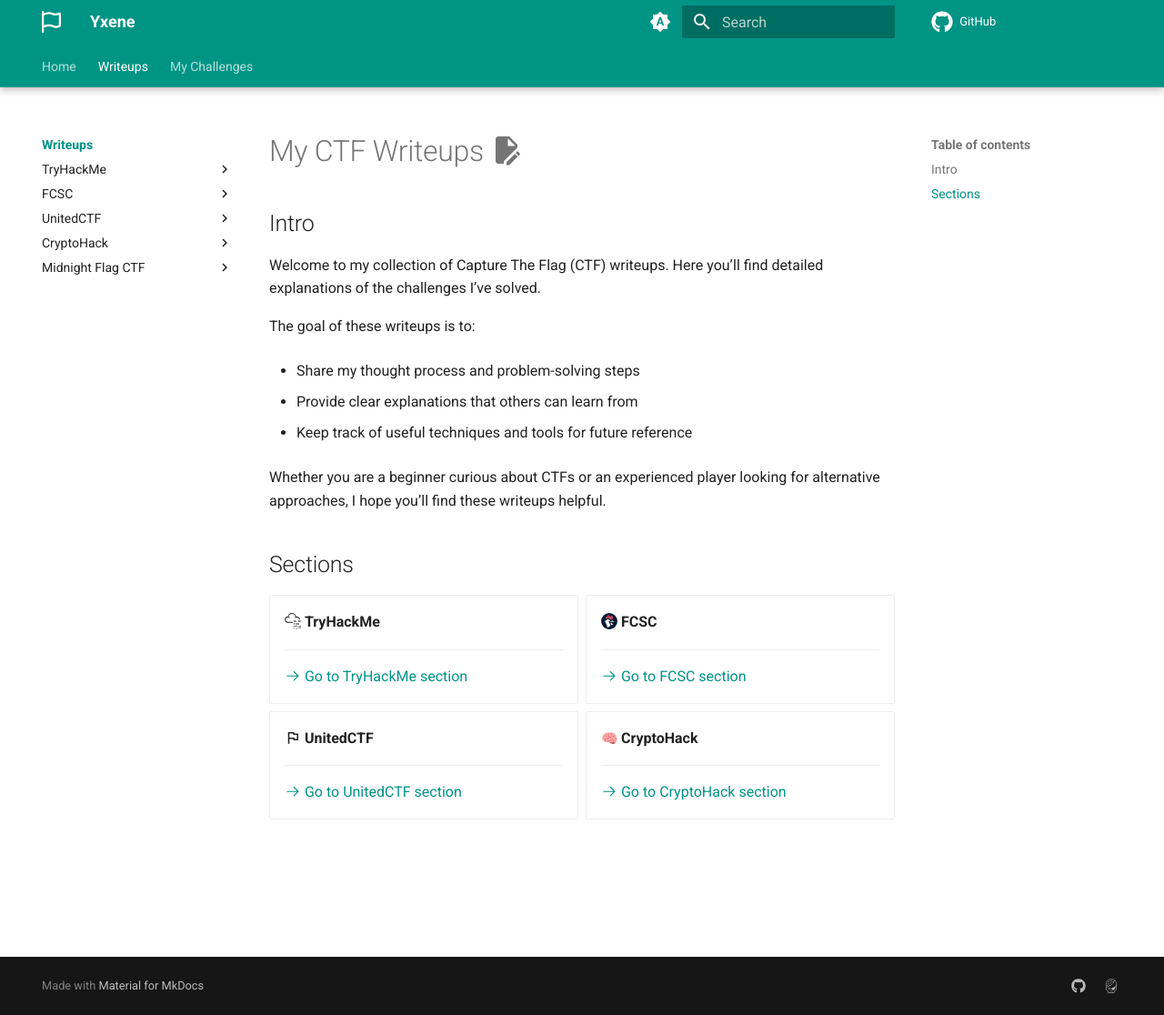
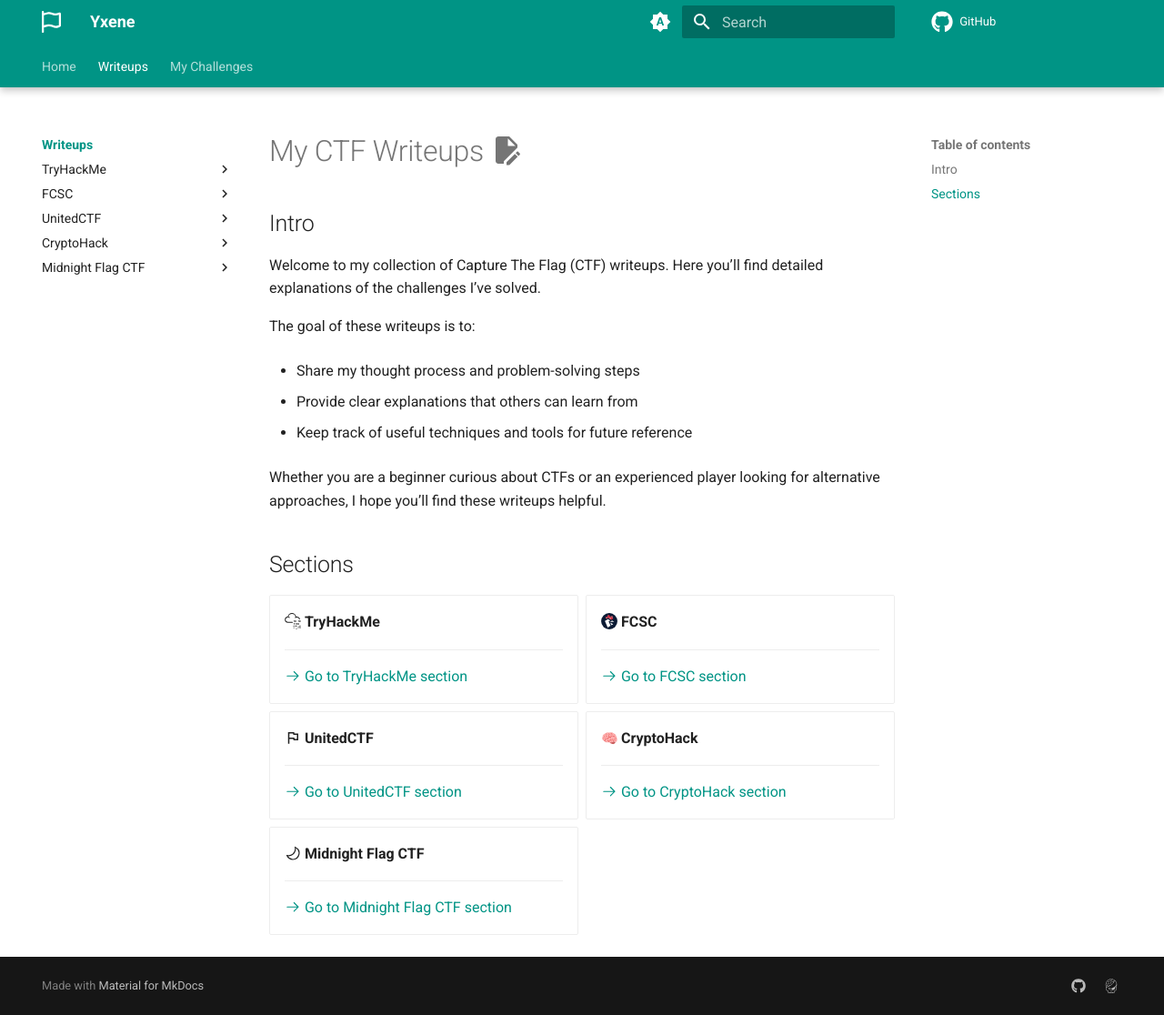
Before and after one commit to Yxene/yxene.github.io, an MkDocs documentation site: the page built from docs/writeups/README.md, in a window 1280 px wide and 1116 px high. Shown: the whole window at 91% size. Built offline with MkDocs 1.6.1 and Material for MkDocs 9.7.7, drawn with Linux system fonts in a browser that asks for light colours; emoji names are drawn with the system emoji font; comment, search, counter and statistics services are not loaded.

Commit message:
Add MFCTF Section in Writeup README

```diff
--- a/docs/writeups/README.md
+++ b/docs/writeups/README.md
@@ -43,5 +43,10 @@
 
     [:octicons-arrow-right-24: Go to CryptoHack section](cryptohack/README.md)
 
+-   :octicons-moon-24: __Midnight Flag CTF__
+
+    ---
+
+    [:octicons-arrow-right-24: Go to Midnight Flag CTF section](midnight-flag-ctf/README.md)
 
 </div>
```
